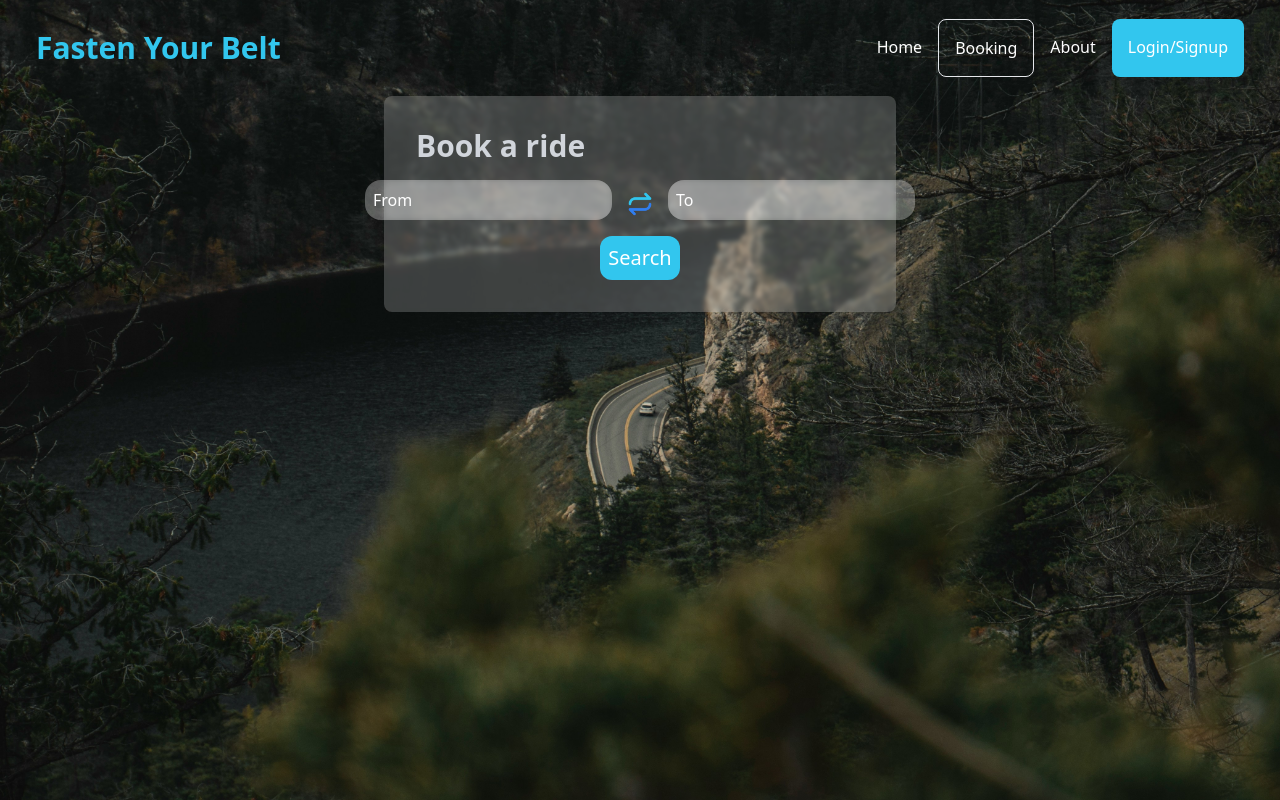
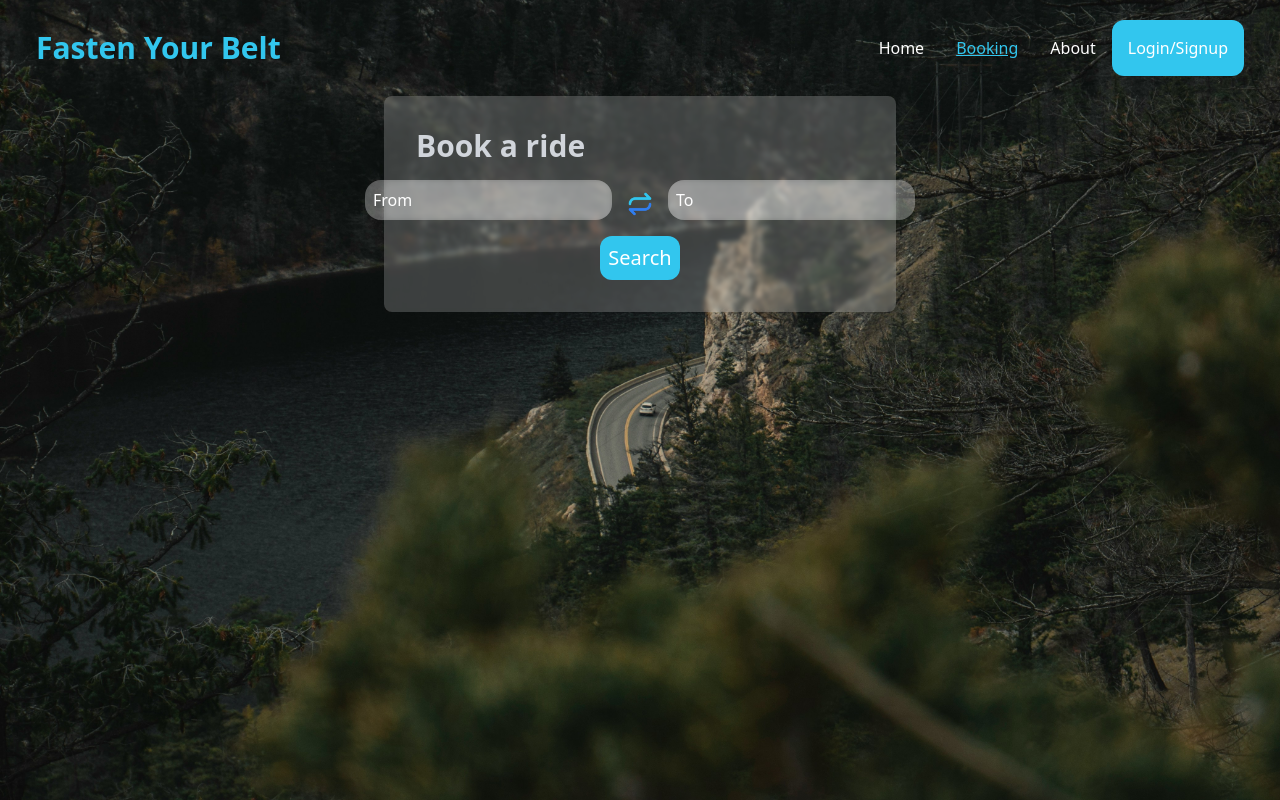
Before and after one commit to Vengateshwaran1/Fasten-Your-Belt, a React (Vite) app in the folder client/: page /booking in a window 1280 px wide. Built offline with nearby package versions, Linux system fonts and the light colour scheme.

Commit message:
Update Navbar.jsx

```diff
--- a/client/src/Components/Navbar.jsx
+++ b/client/src/Components/Navbar.jsx
@@ -25,29 +25,29 @@ const Navbar = () => {
       <h1 className='w-full text-3xl font-bold text-primary'>Fasten Your Belt</h1>
       <ul className='hidden md:flex'>
         <li
-          className={`p-4 hover:border hover:rounded-lg cursor-pointer ${
-            location.pathname === '/' ? 'border rounded-lg' : ''
+          className={`p-4 hover:text-primary hover:underline cursor-pointer ${
+            location.pathname === '/' ? 'text-primary underline' : ''
           }`}
           onClick={handleHomeClick}
         >
           Home
         </li>
         <li
-          className={`p-4 hover:border hover:rounded-lg cursor-pointer ${
-            location.pathname === '/booking' ? 'border rounded-lg' : ''
+          className={`p-4 hover:text-primary hover:underline cursor-pointer ${
+            location.pathname === '/booking' ? 'text-primary underline' : ''
           }`}
           onClick={handleBookingClick}
         >
           Booking
         </li>
-        <li className='p-4 hover:border hover:rounded-lg cursor-pointer'>About</li>
-        <li className='p-4 rounded-lg hover:border cursor-pointer bg-primary'>Login/Signup</li>
+        <li className='p-4 hover:text-primary hover:underline cursor-pointer'>About</li>
+        <li className='p-4 hover:underline cursor-pointer bg-primary rounded-xl'>Login/Signup</li>
       </ul>
 
       <div onClick={handleNav} className='block md:hidden'>
         {nav ? <img src={closeImg} alt="" className='w-8' /> : <img src={menuImg} className='w-8' />}
       </div>
-      <ul className={nav ? 'fixed left-0 top-0 w-[60%] h-full border-r border-r-gray-900 bg-primary backdrop-blur-[2px] bg-opacity-20 ease-in-out duration-500' : 'ease-in-out duration-500 fixed left-[-100%]'}>
+      <ul className={nav ? ' fixed z-30  left-0 top-0 w-[60%] h-full border-r border-r-gray-900 bg-primary backdrop-blur-[2px] bg-opacity-20 ease-in-out duration-500' : 'ease-in-out duration-500 fixed left-[-100%]'}>
         <li className='p-4 border-b-2 border-black' onClick={handleHomeClick}>Home</li>
         <li className='p-4 border-b-2 border-black' onClick={handleBookingClick}>Booking</li>
         <li className='p-4 border-b-2 border-black'>About</li>
```
